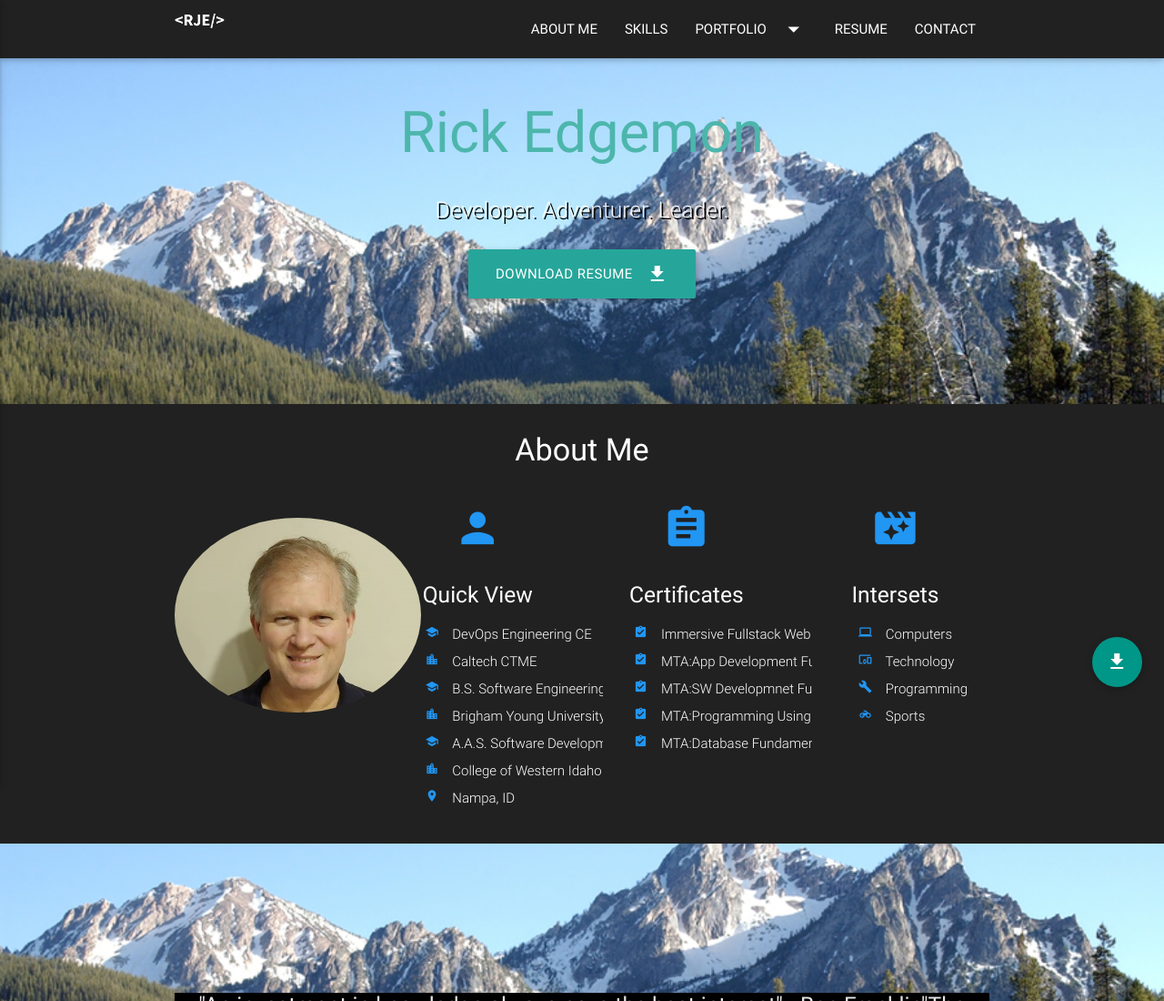
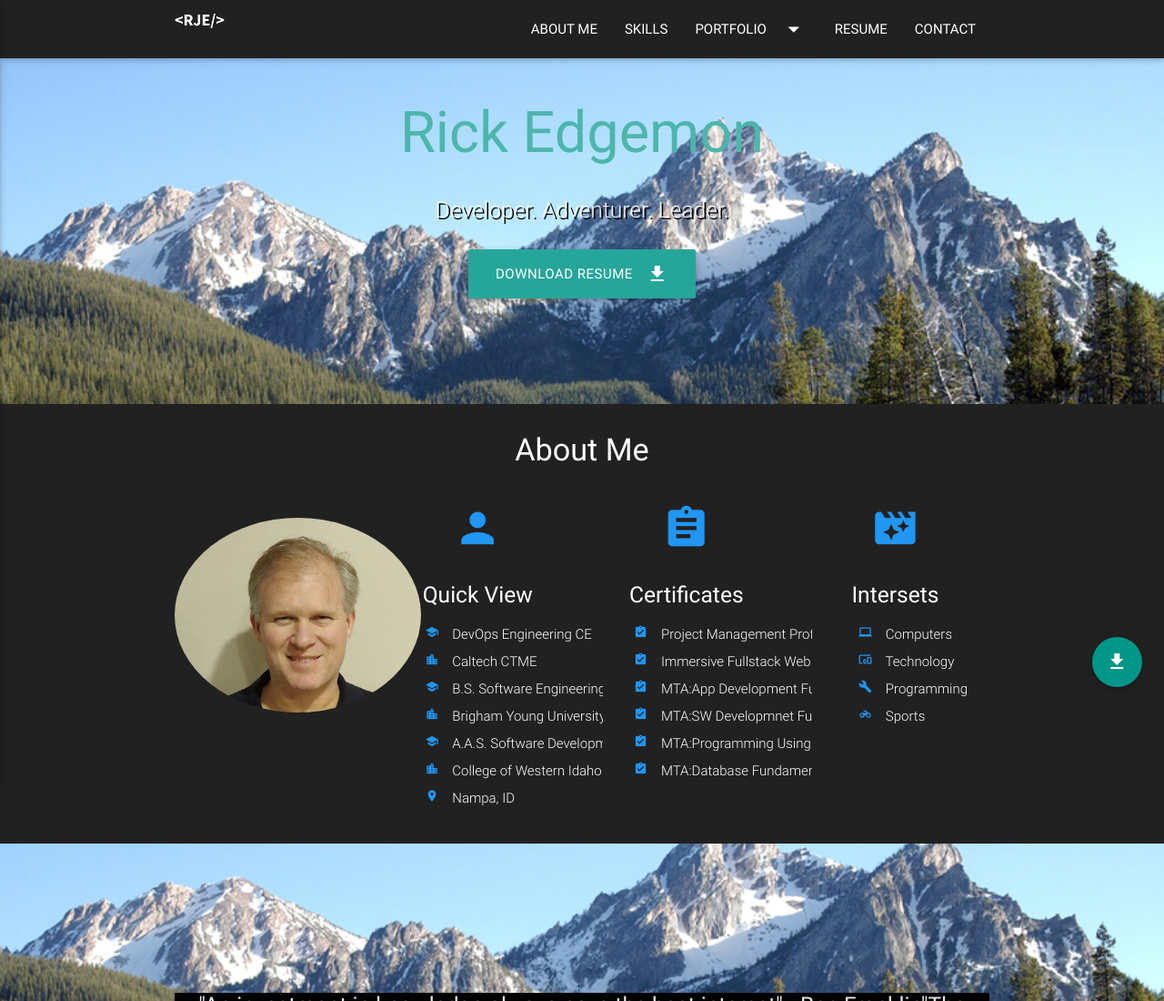
Before and after one commit to RicksConsolidatedRepo/rjeportfolio, a plain HTML site: page index.html in a window 1280 px wide. Shown: the top 1100 px of the page at 91% size. Drawn offline with nearby package versions, Linux system fonts and the light colour scheme.

Commit message:
pmp cert upload

```diff
--- a/index.html
+++ b/index.html
@@ -81,6 +81,10 @@
             <h2 class="center blue-text"><i class="material-icons">assignment</i></h2>
             <h5 class="center">Certificates</h5>
             <p class="light">
+              <span class="col s12 offset-m2 bullet bullet-icon-text">
+                <i class="large material-icons blue-text tooltipped bullet-icon" data-position="left" data-delay="50" data-tooltip="Certificate">assignment_turned_in</i>
+                <span class="tooltipped bullet-icon-text" data-position="right" data-delay="50" data-html="true" data-tooltip='<img src="images/pmp.pdf" height=300/>'>Project Management Professional</span>
+              </span>
               <span class="col s12 offset-m2 bullet bullet-icon-text">
                 <i class="large material-icons blue-text tooltipped bullet-icon" data-position="left" data-delay="50" data-tooltip="Certificate">assignment_turned_in</i>
                 <span class="tooltipped bullet-icon-text" data-position="right" data-delay="50" data-html="true" data-tooltip='<img src="images/bcwcert.jpg" height=300/>'>Immersive Fullstack Web Development</span>
```
